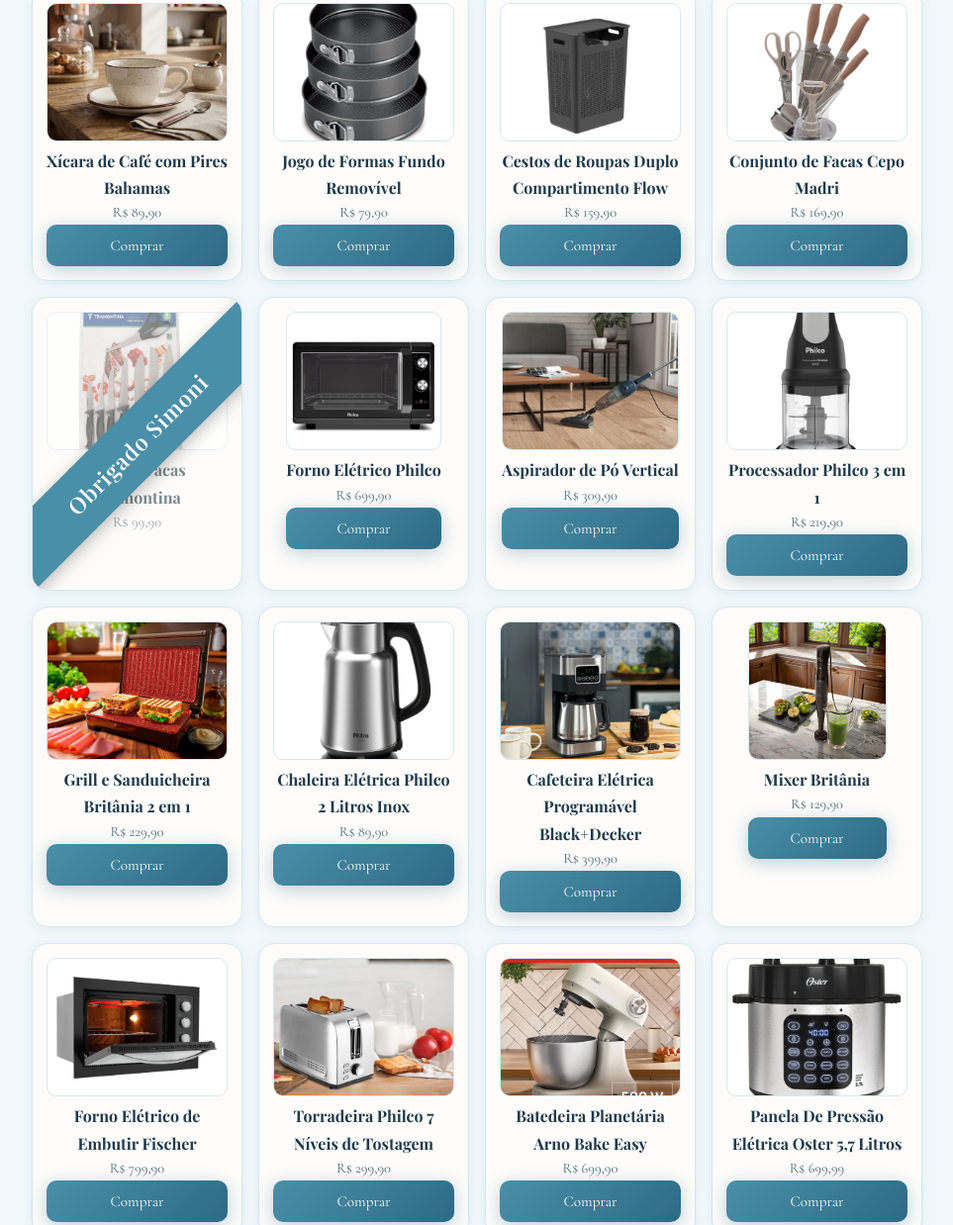
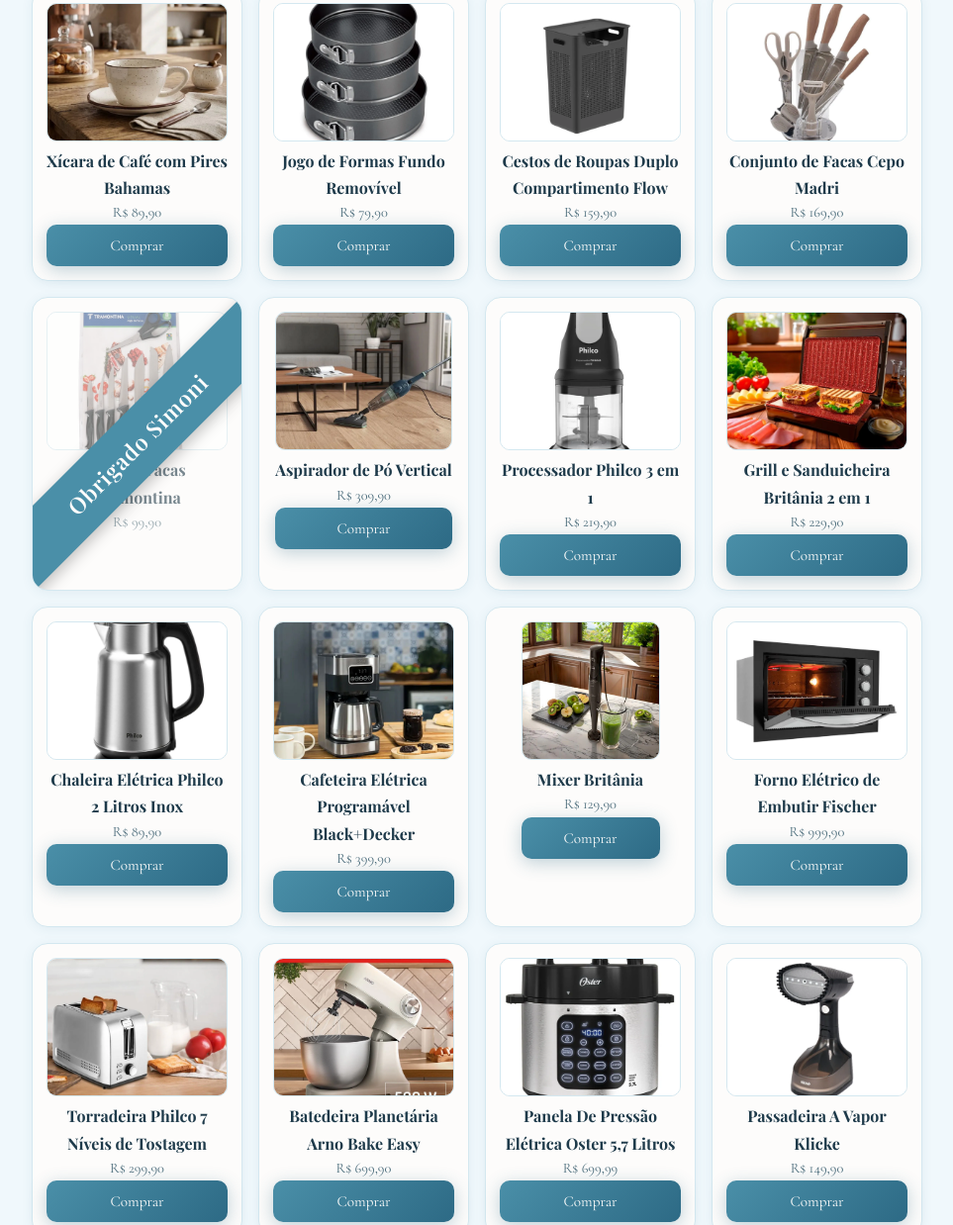
Before and after one commit to CostaDan/amandaedanilo, a plain HTML site: page index.html in a window 1280 px wide. Shown: the part 3760-4998 px from the top of the page at 99% size, without its empty margins (158-1121 px from the left). Drawn offline with nearby package versions, Linux system fonts and the light colour scheme; a web font is replaced by a local one.

Commit message:
correção link forno

```diff
--- a/index.html
+++ b/index.html
@@ -298,14 +298,7 @@
             <button class="btn-buy" data-gift-id="24" type="button">Comprar</button>
           </div>
         </div>
-         <div class="gift-item fade-in" data-gift-id="25" data-pix-link="" data-cc-link="https://www.asaas.com/c/pjrawb91564cub5z">
-          <div class="gift-info">
-            <img src="25.webp" alt="Presente 25" />
-            <h3>Forno Elétrico Philco</h3>
-            <p>R$ 699,90</p>
-            <button class="btn-buy" data-gift-id="25" type="button">Comprar</button>
-          </div>
-        </div>
+
         <div class="gift-item fade-in" data-gift-id="26" data-pix-link="" data-cc-link="">
           <div class="gift-info">
             <img src="26.webp" alt="Presente 26" />
@@ -354,11 +347,11 @@
             <button class="btn-buy" data-gift-id="31" type="button">Comprar</button>
           </div>
         </div>
-        <div class="gift-item fade-in" data-gift-id="32" data-pix-link="" data-cc-link="https://www.asaas.com/c/kyxre0pal00yqnty">
+        <div class="gift-item fade-in" data-gift-id="32" data-pix-link="" data-cc-link="https://www.asaas.com/c/nn9csmzscgvufmnz">
           <div class="gift-info">
             <img src="32.webp" alt="Presente 32" />
             <h3>Forno Elétrico de Embutir Fischer</h3>
-            <p>R$ 799,90</p>
+            <p>R$ 999,90</p>
             <button class="btn-buy" data-gift-id="32" type="button">Comprar</button>
           </div>
         </div>
```
